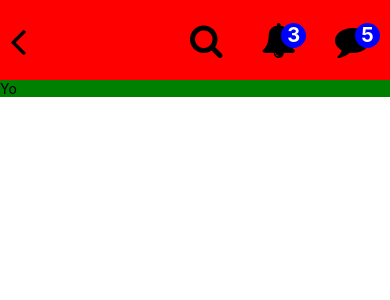
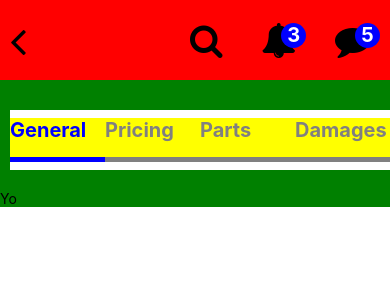
Before and after one commit to NamanAulakh/rn-animation-example, a React Native app: screen / in a window 390 px wide. Shown: the top 300 px of the page. Built offline with nearby package versions, Linux system fonts and the light colour scheme.

Commit message:
added tabs change

```diff
--- a/src/TabBar.js
+++ b/src/TabBar.js
@@ -12,7 +12,7 @@ const styles = StyleSheet.create({
     bottom: 0,
   },
 });
-
+const tabsArr = ['General', 'Pricing', 'Parts', 'Damages'];
 const Options = ({ setActiveTab }) => {
   return (
     <View>
@@ -27,8 +27,48 @@ export default class TabBar extends Component {
   setActiveTab = activeTab => this.setState({ activeTab });
 
   render() {
+    const { activeTab } = this.state;
+
     return (
       <View style={{ backgroundColor: 'green' }}>
+        <View
+          style={{
+            backgroundColor: 'white',
+            height: 60,
+            marginTop: 30,
+            marginBottom: 20,
+            marginLeft: 10,
+            flexDirection: 'row',
+            alignItems: 'center',
+            // justifyContent: 'center',
+          }}
+        >
+          {tabsArr.map((item, index) => (
+            <TouchableOpacity
+              key={index}
+              style={{
+                backgroundColor: 'yellow',
+                flex: 1,
+                paddingBottom: 15,
+                borderBottomWidth: 5,
+                borderBottomColor: activeTab === index ? 'blue' : 'gray',
+              }}
+              onPress={() => this.setState({ activeTab: index })}
+            >
+              <Text
+                style={{
+                  fontSize: 20,
+                  fontWeight: 'bold',
+                  color: activeTab === index ? 'blue' : 'gray',
+                  // alignSelf: 'center',
+                }}
+              >
+                {item}
+              </Text>
+            </TouchableOpacity>
+          ))}
+        </View>
+
         <Options setActiveTab={this.setActiveTab} />
       </View>
     );
```
